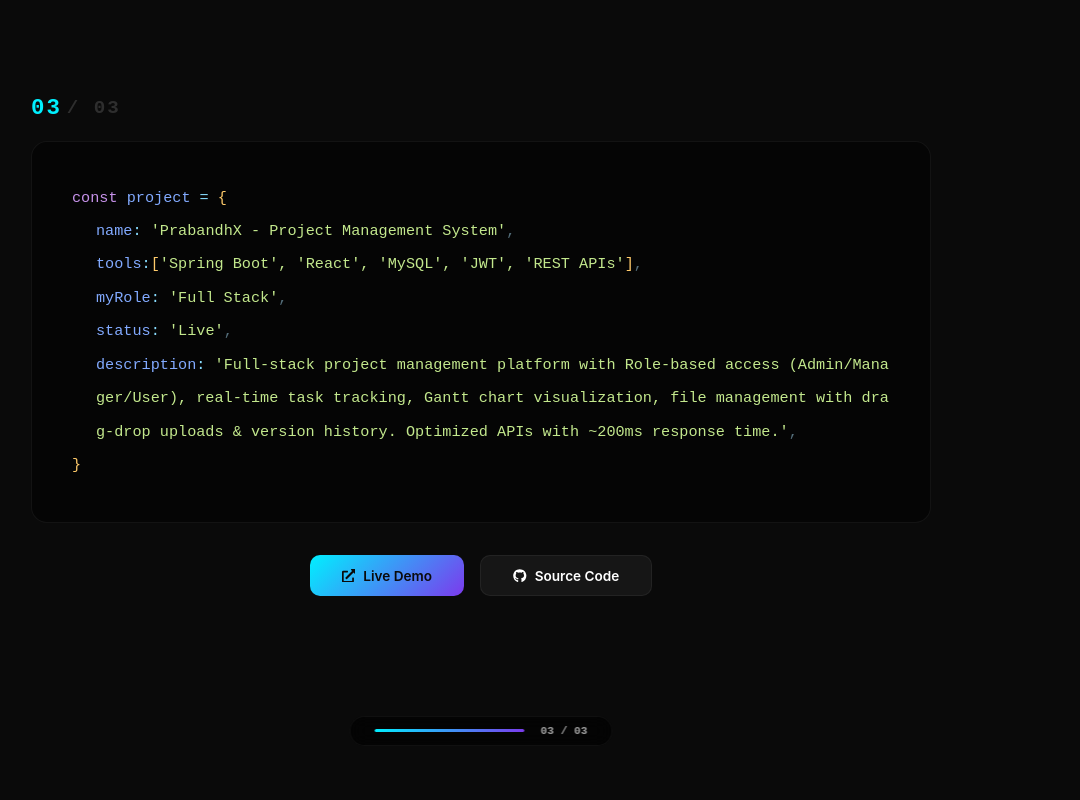
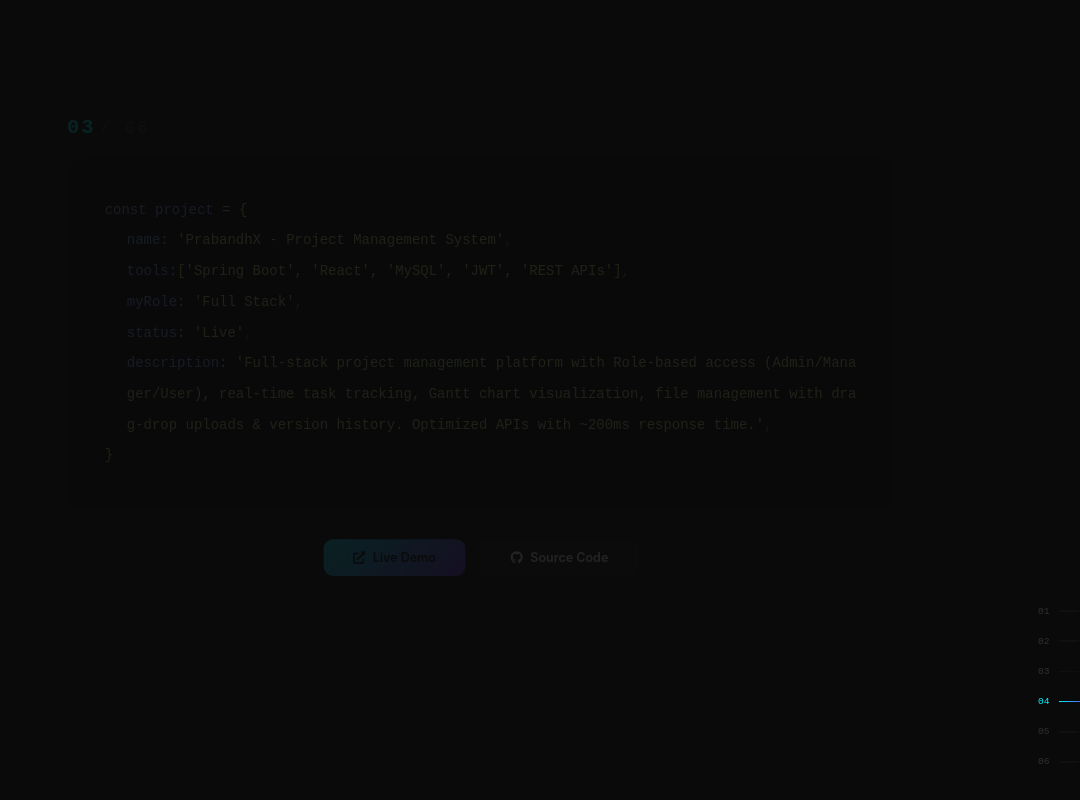
Before and after one commit to Auro993/auro_portfolio, a React (Create React App) app: page / in a window 1280 px wide. Shown: the part 5250-6050 px from the top of the page, without its empty margins (159-1239 px from the left). Built offline with nearby package versions, Linux system fonts and the light colour scheme.

Commit message:
Update: Added EmailJS contact form integration and new projects

```diff
--- a/package.json
+++ b/package.json
@@ -3,6 +3,7 @@
   "version": "0.1.0",
   "private": true,
   "dependencies": {
+    "@emailjs/browser": "^4.4.1",
     "@react-pdf/renderer": "^4.5.1",
     "@react-three/drei": "^10.7.7",
     "@react-three/fiber": "^9.6.1",
--- a/src/components/sections/Contact/Contact.css
+++ b/src/components/sections/Contact/Contact.css
@@ -451,3 +451,13 @@
     padding: 0.7rem 1.5rem;
   }
 }
+/* Error Message */
+.error-message {
+  padding: 0.8rem 1rem;
+  background: rgba(255, 77, 77, 0.06);
+  border: 1px solid rgba(255, 77, 77, 0.1);
+  border-radius: 10px;
+  color: #FF4D4D;
+  font-size: 0.9rem;
+  text-align: center;
+}
--- a/src/components/sections/Contact/Contact.jsx
+++ b/src/components/sections/Contact/Contact.jsx
@@ -1,31 +1,47 @@
-import React, { useState } from 'react';
+import React, { useState, useRef } from 'react';
 import { motion } from 'framer-motion';
-import { FaGithub, FaLinkedin, FaEnvelope, FaMapMarkerAlt, FaPhone } from 'react-icons/fa';
+import { FaGithub, FaLinkedin, FaEnvelope, FaMapMarkerAlt } from 'react-icons/fa';
 import { SiLeetcode } from 'react-icons/si';
+import emailjs from '@emailjs/browser';
 import { portfolioData } from '../../../data/portfolioData';
 import './Contact.css';
 
 const Contact = () => {
   const { email, github, linkedin, leetcode, location } = portfolioData;
-  const [formData, setFormData] = useState({ name: '', email: '', message: '' });
+  const form = useRef();
   const [isSubmitting, setIsSubmitting] = useState(false);
   const [submitStatus, setSubmitStatus] = useState(null);
 
-  const handleChange = (e) => {
-    setFormData({ ...formData, [e.target.name]: e.target.value });
-  };
+  // EmailJS Credentials
+  const SERVICE_ID = 'service_y9vfz3t';
+  const TEMPLATE_ID = 'xro15eg';
+  const PUBLIC_KEY = 'aFwzLA66fWZrxBkp';
 
   const handleSubmit = async (e) => {
     e.preventDefault();
     setIsSubmitting(true);
     setSubmitStatus(null);
 
-    // Simulate sending email
-    setTimeout(() => {
-      setSubmitStatus('success');
-      setFormData({ name: '', email: '', message: '' });
+    try {
+      const result = await emailjs.sendForm(
+        SERVICE_ID,
+        TEMPLATE_ID,
+        form.current,
+        PUBLIC_KEY
+      );
+
+      if (result.text === 'OK') {
+        setSubmitStatus('success');
+        form.current.reset();
+        setTimeout(() => setSubmitStatus(null), 5000);
+      }
+    } catch (error) {
+      console.error('Email error:', error);
+      setSubmitStatus('error');
+      setTimeout(() => setSubmitStatus(null), 5000);
+    } finally {
       setIsSubmitting(false);
-    }, 1500);
+    }
   };
 
   const contactInfo = [
@@ -164,39 +180,36 @@ const Contact = () => {
           </motion.div>
         </motion.div>
 
-        {/* Right Side - Contact Form */}
+        {/* Right Side - Contact Form with EmailJS */}
         <motion.form
           className="contact-form"
+          ref={form}
           variants={itemVariants}
           onSubmit={handleSubmit}
         >
           <div className="form-group">
-            <label htmlFor="name">Your Name</label>
+            <label htmlFor="user_name">Your Name</label>
             <div className="input-wrapper">
               <span className="input-icon">👤</span>
               <input
                 type="text"
-                id="name"
-                name="name"
+                id="user_name"
+                name="user_name"
                 placeholder="John Doe"
-                value={formData.name}
-                onChange={handleChange}
                 required
               />
             </div>
           </div>
 
           <div className="form-group">
-            <label htmlFor="email">Your Email</label>
+            <label htmlFor="user_email">Your Email</label>
             <div className="input-wrapper">
               <span className="input-icon">✉️</span>
               <input
                 type="email"
-                id="email"
-                name="email"
+                id="user_email"
+                name="user_email"
                 placeholder="john@example.com"
-                value={formData.email}
-                onChange={handleChange}
                 required
               />
             </div>
@@ -210,8 +223,6 @@ const Contact = () => {
                 name="message"
                 rows="4"
                 placeholder="Tell me about your project or opportunity..."
-                value={formData.message}
-                onChange={handleChange}
                 required
               />
             </div>
@@ -250,6 +261,16 @@ const Contact = () => {
               ✅ Message sent successfully! I'll get back to you soon.
             </motion.div>
           )}
+
+          {submitStatus === 'error' && (
+            <motion.div
+              className="error-message"
+              initial={{ opacity: 0, y: 10 }}
+              animate={{ opacity: 1, y: 0 }}
+            >
+              ❌ Failed to send. Please try again or email me directly.
+            </motion.div>
+          )}
         </motion.form>
       </motion.div>
     </section>
--- a/src/components/sections/Projects/Projects.css
+++ b/src/components/sections/Projects/Projects.css
@@ -254,48 +254,6 @@
   opacity: 0.8;
 }
 
-/* Bottom Progress */
-.bottom-progress {
-  position: fixed;
-  bottom: 2rem;
-  left: 50%;
-  transform: translateX(-50%);
-  display: flex;
-  align-items: center;
-  gap: 1rem;
-  z-index: 20;
-  background: rgba(0, 0, 0, 0.6);
-  backdrop-filter: blur(10px);
-  padding: 0.5rem 1.5rem;
-  border-radius: 30px;
-  border: 1px solid rgba(255, 255, 255, 0.05);
-}
-
-.progress-track {
-  width: 150px;
-  height: 3px;
-  background: rgba(255, 255, 255, 0.06);
-  border-radius: 2px;
-  overflow: hidden;
-}
-
-.progress-fill {
-  height: 100%;
-  background: var(--gradient-main);
-  border-radius: 2px;
-  transition: width 0.5s ease;
-  box-shadow: 0 0 20px rgba(0, 240, 255, 0.15);
-}
-
-.progress-text {
-  font-family: var(--font-mono);
-  font-size: 0.7rem;
-  color: var(--text-secondary);
-  min-width: 45px;
-  text-align: center;
-  font-weight: 600;
-}
-
 /* Responsive */
 @media (max-width: 968px) {
   .projects-container {
@@ -385,16 +343,6 @@
   .fixed-nav {
     display: none;
   }
-
-  .bottom-progress {
-    bottom: 1rem;
-    padding: 0.4rem 1rem;
-    gap: 0.8rem;
-  }
-
-  .progress-track {
-    width: 100px;
-  }
 }
 
 @media (max-width: 480px) {
@@ -440,18 +388,4 @@
   .project-number .number {
     font-size: 0.85rem;
   }
-
-  .bottom-progress {
-    padding: 0.3rem 0.8rem;
-    gap: 0.6rem;
-  }
-
-  .progress-track {
-    width: 60px;
-  }
-
-  .progress-text {
-    font-size: 0.6rem;
-    min-width: 35px;
-  }
 }
--- a/src/components/sections/Projects/Projects.jsx
+++ b/src/components/sections/Projects/Projects.jsx
@@ -163,19 +163,6 @@ const Projects = () => {
           </button>
         ))}
       </div>
-
-      {/* Bottom Progress */}
-      <div className="bottom-progress">
-        <div className="progress-track">
-          <div
-            className="progress-fill"
-            style={{ width: `${((currentIndex + 1) / totalProjects) * 100}%` }}
-          />
-        </div>
-        <span className="progress-text">
-          {String(currentIndex + 1).padStart(2, '0')} / {String(totalProjects).padStart(2, '0')}
-        </span>
-      </div>
     </section>
   );
 };
--- a/src/data/portfolioData.js
+++ b/src/data/portfolioData.js
@@ -25,8 +25,8 @@ export const portfolioData = {
       title: "JobGenie - AI Placement Mentor",
       description: "Full-stack AI platform with AI Mentor Chat, Resume Analyzer (ATS scoring + correction), Mock Interview, Personalized Roadmaps, Coding Practice, Resume Builder (5+ templates), GitHub Insights, LinkedIn Studio & Progress Dashboard.",
       tech: ["React", "TypeScript", "Spring Boot", "MySQL", "JWT", "Google Gemini API", "REST APIs"],
-      github: "https://github.com/Auro993/jobgenie",
-      demo: "https://jobgenie-app-vert.vercel.app",
+      github: "https://github.com/Auro993/ai-placement-mentor",
+      demo: "ai-placement-mentor-chi.vercel.app",
       metrics: { value: "AI-Powered", label: "Placement Mentor" },
       status: "Live",
       category: "Full Stack",
@@ -55,8 +55,48 @@ export const portfolioData = {
       status: "Live",
       category: "Full Stack",
       featured: true
+    },
+    {
+      id: 4,
+      title: "AgriConnect – Full Stack Agricultural Marketplace",
+      description: "Built a full-stack agricultural marketplace connecting farmers and buyers with real-time mandi price tracking, AI crop disease detection, weather-based advisory, equipment rental system, and JWT-based role authentication. Implemented smart irrigation scheduling, price alerts, equipment booking, and interactive dashboards; optimized APIs to ~150ms response time.",
+      tech: ["React.js", "Node.js", "Express.js", "MySQL", "JWT", "Sequelize"],
+      github: "https://github.com/Auro993/AgriConnect",
+      demo: "", // Add a live demo link if you have one
+      metrics: { value: "~150ms", label: "API Response Time" },
+      status: "Completed",
+      category: "Full Stack",
+      featured: true,
+      image: "/assets/projects/agri-connect.jpg" // Add a project image
+    },
+    {
+      id: 5,
+      title: "TransMonitor – Smart Transformer Health Monitoring System",
+      description: "Developed an IoT-based transformer monitoring system that collects real-time sensor data using NodeMCU and sends it to a backend server for analysis. Built a full-stack dashboard using React.js and Flask to visualize transformer parameters and monitor device status in real time. Implemented a predictive analytics model using Scikit-learn to identify potential transformer faults for early maintenance alerts.",
+      tech: ["IoT", "NodeMCU (ESP8266)", "Flask", "React.js", "Python", "Scikit-learn"],
+      github: "https://github.com/Auro993/TransMonitor",
+      demo: "",
+      metrics: { value: "Predictive", label: "Maintenance Alerts" },
+      status: "Completed",
+      category: "Full Stack",
+      featured: true,
+      image: "/assets/projects/trans-monitor.jpg"
+    },
+    {
+      id: 6,
+      title: "SmartRasoi – Full Stack Recipe Management System",
+      description: "Developed a full-stack web application using Node.js, Express, MySQL (Sequelize), and React (Vite + TypeScript). Designed RESTful APIs with MVC architecture and implemented complete CRUD functionality. Integrated frontend with backend APIs and managed database models and environment configuration.",
+      tech: ["Node.js", "Express", "MySQL", "Sequelize", "React", "TypeScript", "Vite"],
+      github: "https://github.com/Auro993/SmartRasoi", // Please verify this URL
+      demo: "",
+      metrics: { value: "CRUD", label: "Full Functionality" },
+      status: "Completed",
+      category: "Full Stack",
+      featured: true,
+      image: "/assets/projects/smart-rasoi.jpg"
     }
   ],
+
 
   // Education
   education: [
```
Also changed, not shown: 1 other file (tests, documents, lock files or other folders).
